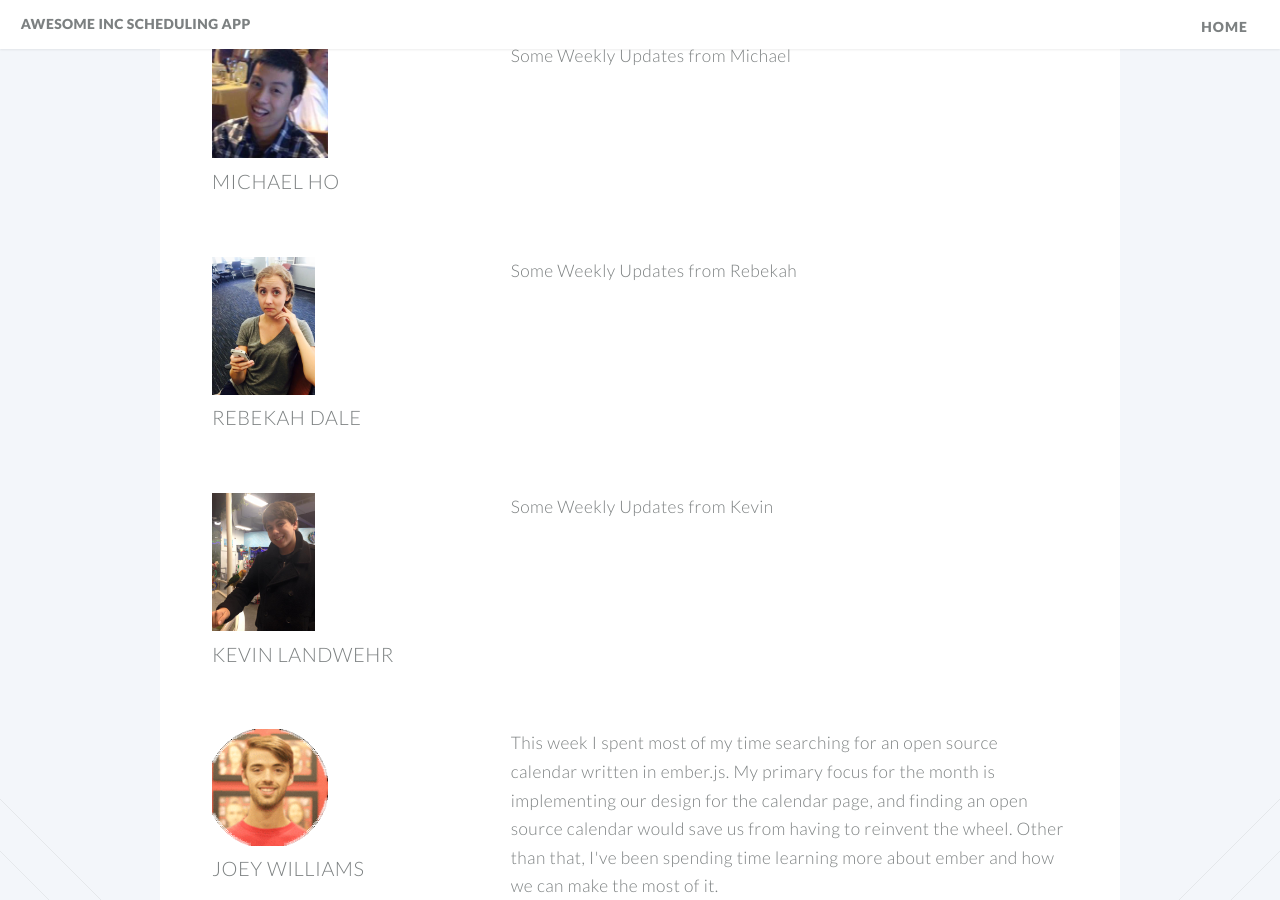
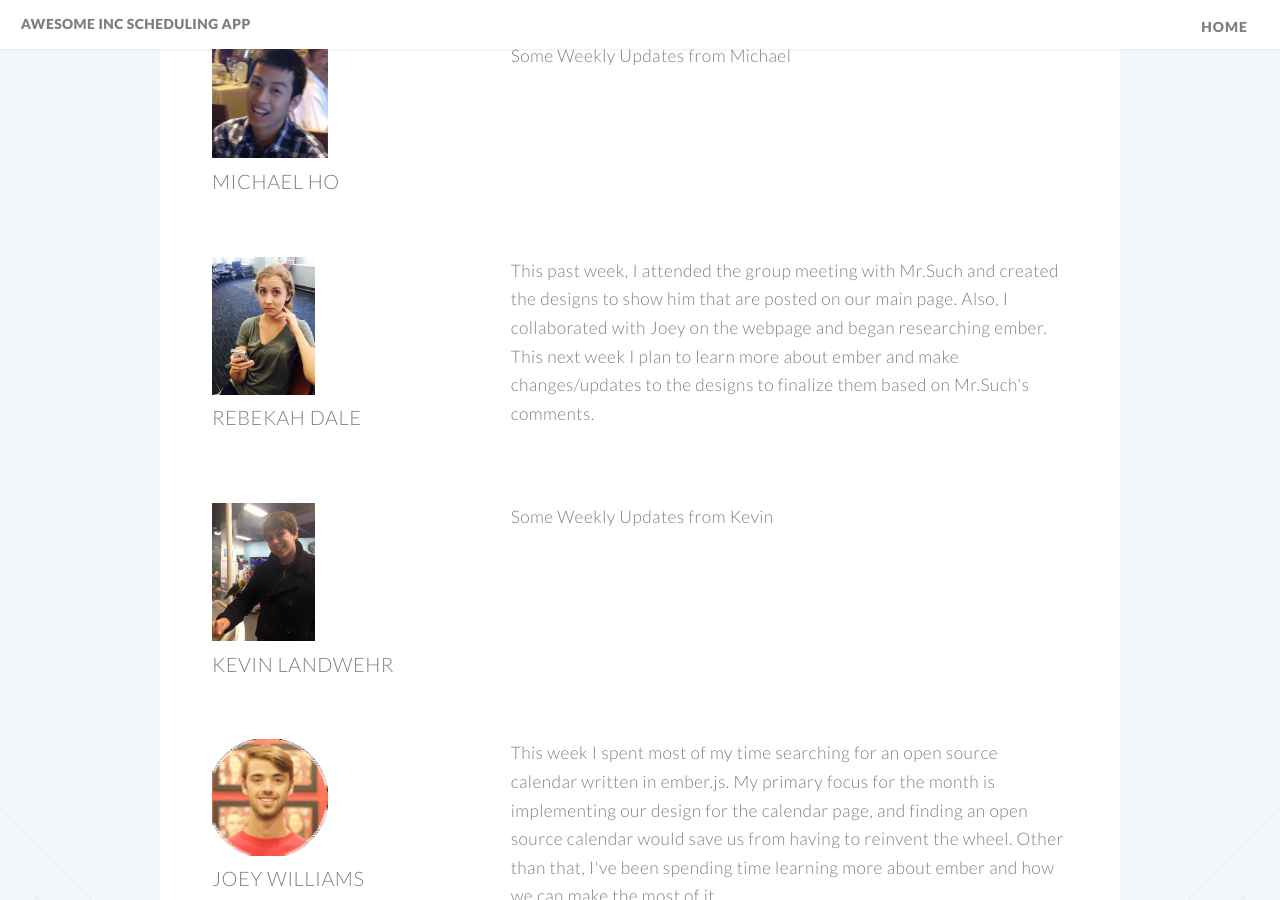
Before and after one commit to AwesomeSchedule/AwesomeSchedule.github.io, a Jekyll site: the page 2_14.html, which Jekyll copies as it is, in a window 1280 px wide and 900 px high, scrolled down 524 px. Built offline with Jekyll 4.4.1, drawn with Linux system fonts in a browser that asks for light colours.

Commit message:
Update 2_14.html

```diff
--- a/2_14.html
+++ b/2_14.html
@@ -91,7 +91,10 @@
 
 								</div>
 								<div class="8u 12u(narrower)">
-									<p>Some Weekly Updates from Rebekah</p>
+									<p> This past week, I attended the group meeting with Mr.Such and created the designs to show him that are posted on our main page.
+									Also, I collaborated with Joey on the webpage and began researching ember. This next week I plan to learn more about ember and make
+									changes/updates to the designs to finalize them based on Mr.Such's comments.
+									</p>
 								</div>
 								</div>
 
```
